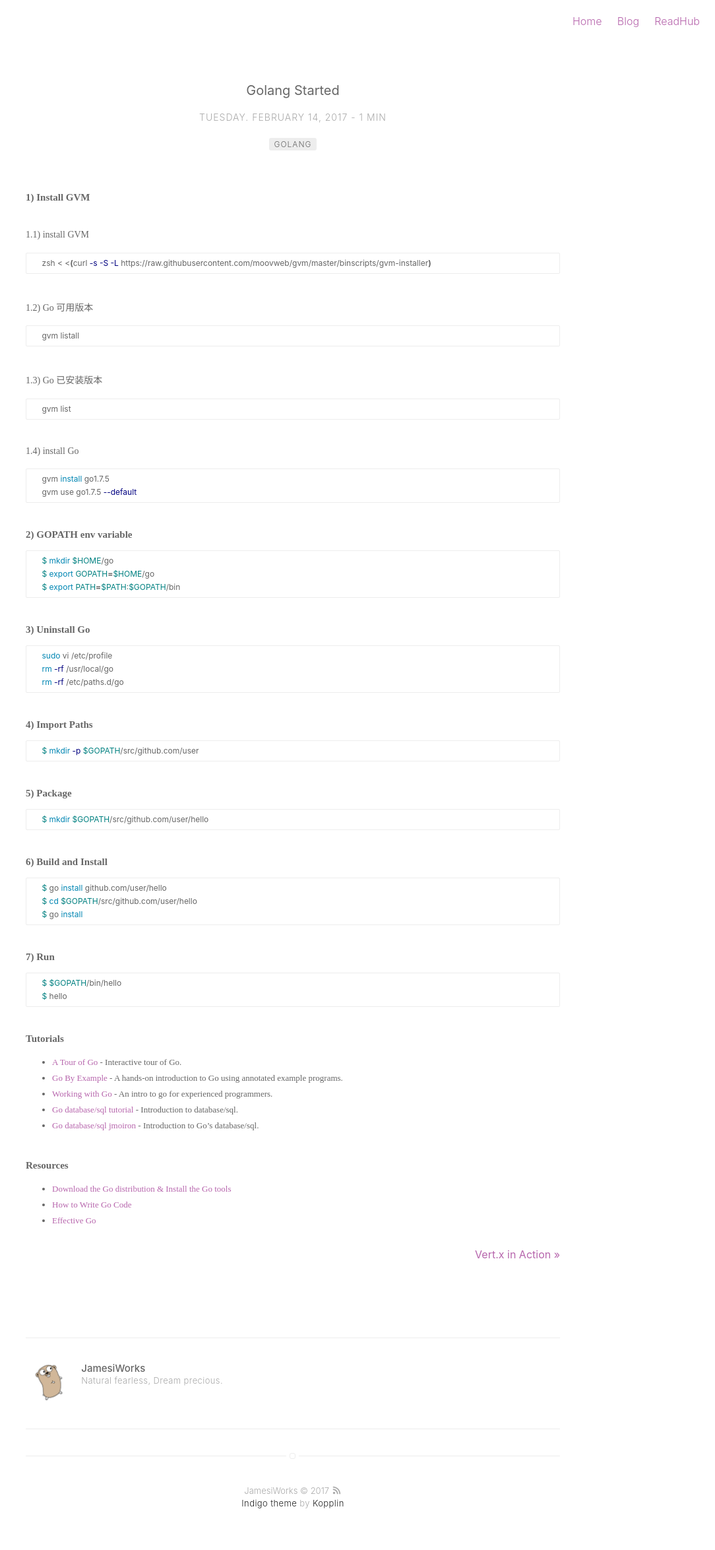
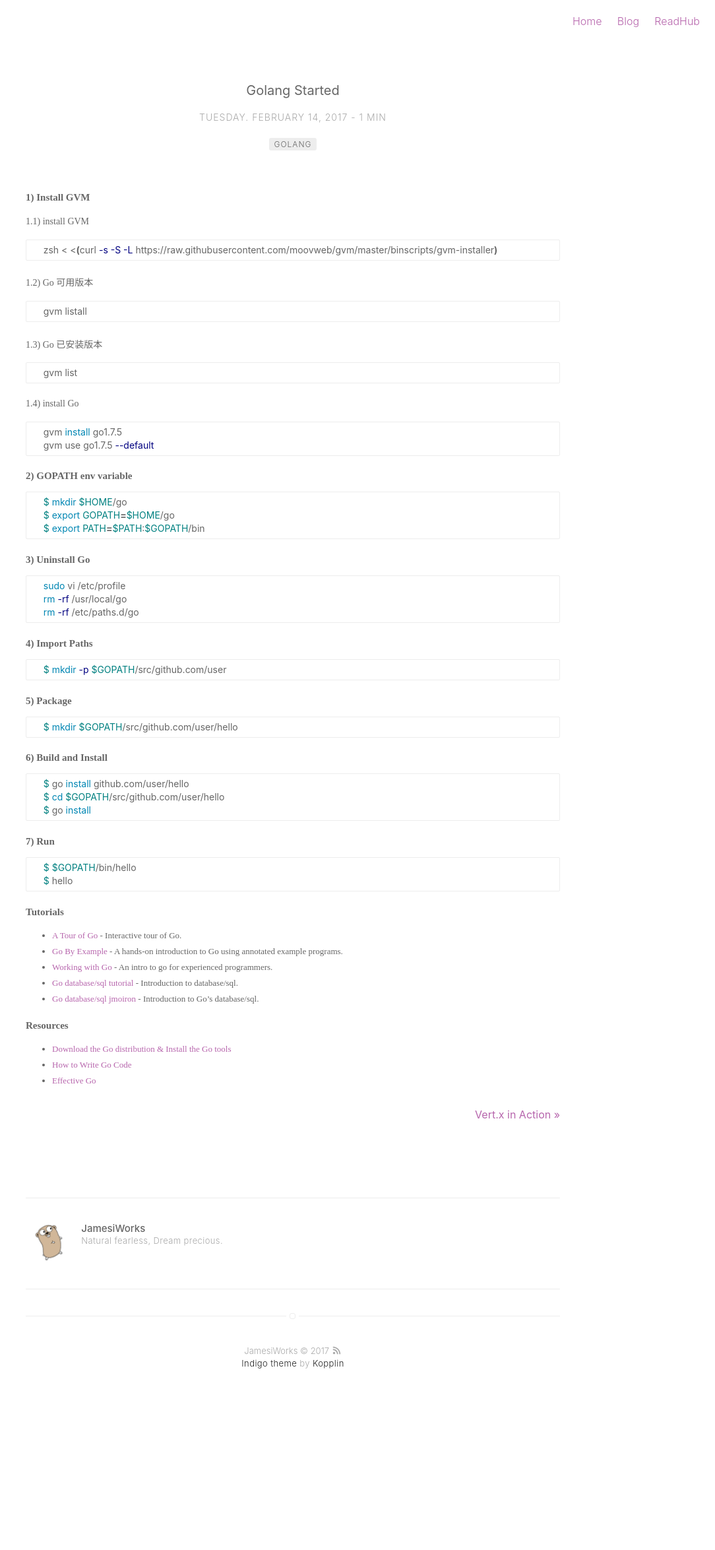
Before and after one commit to Jiangew/jiangew.github.io, a Jekyll site: the page built from _posts/2017-02-14-golang-started.md, in a window 1280 px wide. Shown: the whole page at 66% size, without its empty margins (196-1280 px from the left). Built offline with Jekyll 4.4.1, drawn with Linux system fonts in a browser that asks for light colours; after the commit the page ends 2127 px from its top, so only the background shows below that.

Commit message:
polish post font size

```diff
--- a/_sass/base/general.sass
+++ b/_sass/base/general.sass
@@ -35,7 +35,7 @@
 	line-height: 1.7
 	color: $alpha
 	font-weight: 300
-	margin-bottom: 20px
+	margin-bottom: 10px
 	letter-spacing: 0.4px
 
 	@media #{$mobile}
@@ -96,7 +96,7 @@
 tt
 	padding: 1px 0
 	font-family: $fontSans
-	font-size: 12px
+	font-size: 14px
 	line-height: 20px
 	background: #fff
 	border-radius: 2px
@@ -108,7 +108,7 @@
 	width: 100%
 	padding: 5px 10px
 	font-family: $fontSans
-	font-size: 1.2rem
+	font-size: 1.3rem
 	line-height: 2rem
 	overflow: auto
 	background: #fff
--- a/_sass/base/normalize.scss
+++ b/_sass/base/normalize.scss
@@ -227,7 +227,7 @@
 pre,
 samp {
   font-family: Menlo,"Helvetica Neue",Helvetica,Arial,sans-serif; /* 1 */
-  font-size: 1em; /* 2 */
+  font-size: 1.3em; /* 2 */
 }
 
 /**
--- a/_sass/pages/page.sass
+++ b/_sass/pages/page.sass
@@ -1,5 +1,5 @@
 .page
-    margin-top: 125px
+    margin-top: 120px
 
     > h1
         text-align: center
--- a/_sass/pages/post.sass
+++ b/_sass/pages/post.sass
@@ -40,7 +40,7 @@
     > h2,
     > h3,
     > h4
-        margin-top: 40px
+        margin-top: 20px
 
         a
             text-decoration: none
```
